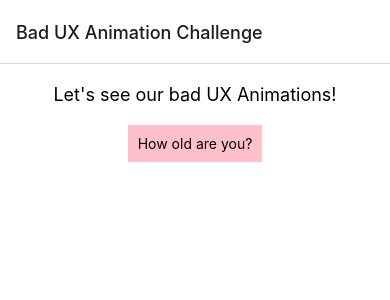
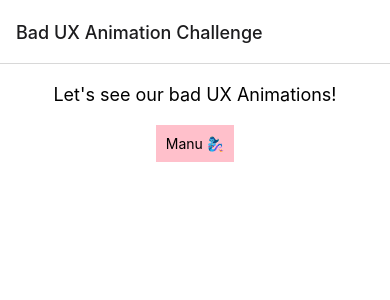
Before and after one commit to rootstrap/react-native-bad-ux-challenge, a React Native app: screen / in a window 390 px wide. Shown: the top 300 px of the page. Built offline with nearby package versions, Linux system fonts and the light colour scheme.

Commit message:
chore: rename to use name/nickname

```diff
--- a/App.js
+++ b/App.js
@@ -3,8 +3,8 @@ import {NavigationContainer} from '@react-navigation/native';
 import {createStackNavigator} from '@react-navigation/stack';
 
 import Dashboard from './src/screens/Dashboard';
-import {DASHBOARD, HOW_OLD_ARE_YOU} from './src/constants/screens';
-import HowOldAreYou from './src/screens/HowOldAreYou';
+import {DASHBOARD, MANU_GENIA} from './src/constants/screens';
+import ManuGenia from './src/screens/ManuGenia';
 
 const Stack = createStackNavigator();
 
@@ -17,8 +17,8 @@ const App = () => (
         options={{headerTitle: 'Bad UX Animation Challenge'}}
       />
       <Stack.Screen
-        name={HOW_OLD_ARE_YOU}
-        component={HowOldAreYou}
+        name={MANU_GENIA}
+        component={ManuGenia}
         options={{headerTitle: 'How Old Are You?'}}
       />
     </Stack.Navigator>
--- a/src/constants/screens.js
+++ b/src/constants/screens.js
@@ -1,2 +1,2 @@
 export const DASHBOARD = 'Dashboard';
-export const HOW_OLD_ARE_YOU = 'HowOldAreYou';
+export const MANU_GENIA = 'ManuGenia';
--- a/src/screens/Dashboard/index.js
+++ b/src/screens/Dashboard/index.js
@@ -5,7 +5,7 @@ import {useNavigation} from '@react-navigation/native';
 import Button from '../../components/Button';
 import styles from './styles';
 
-import {HOW_OLD_ARE_YOU} from '../../constants/screens';
+import {MANU_GENIA} from '../../constants/screens';
 
 const Dashboard = () => {
   const {navigate} = useNavigation();
@@ -13,10 +13,7 @@ const Dashboard = () => {
   return (
     <View style={styles.container}>
       <Text style={styles.title}>Let's see our bad UX Animations!</Text>
-      <Button
-        text="How old are you?"
-        onPress={() => navigate(HOW_OLD_ARE_YOU)}
-      />
+      <Button text="Manu 🧞‍♀️" onPress={() => navigate(MANU_GENIA)} />
     </View>
   );
 };
--- a/src/screens/HowOldAreYou/index.js
+++ b/src/screens/ManuGenia/index.js
@@ -23,7 +23,7 @@ const gridData = emptyData.map((column, rowIndex) =>
 const getDistance = (x, y, newPoint) =>
   Math.sqrt(Math.pow(x - newPoint.x, 2) + Math.pow(y - newPoint.y, 2));
 
-const HowOldAreYou = () => {
+const ManuGenia = () => {
   const [selectedNumber, setSelectedNumber] = useState(1);
 
   const translationX = useSharedValue(0);
@@ -148,4 +148,4 @@ const HowOldAreYou = () => {
   );
 };
 
-export default HowOldAreYou;
+export default ManuGenia;
```
Also changed, not shown: src/screens/ManuGenia/styles.js (renamed from src/screens/HowOldAreYou/styles.js).
